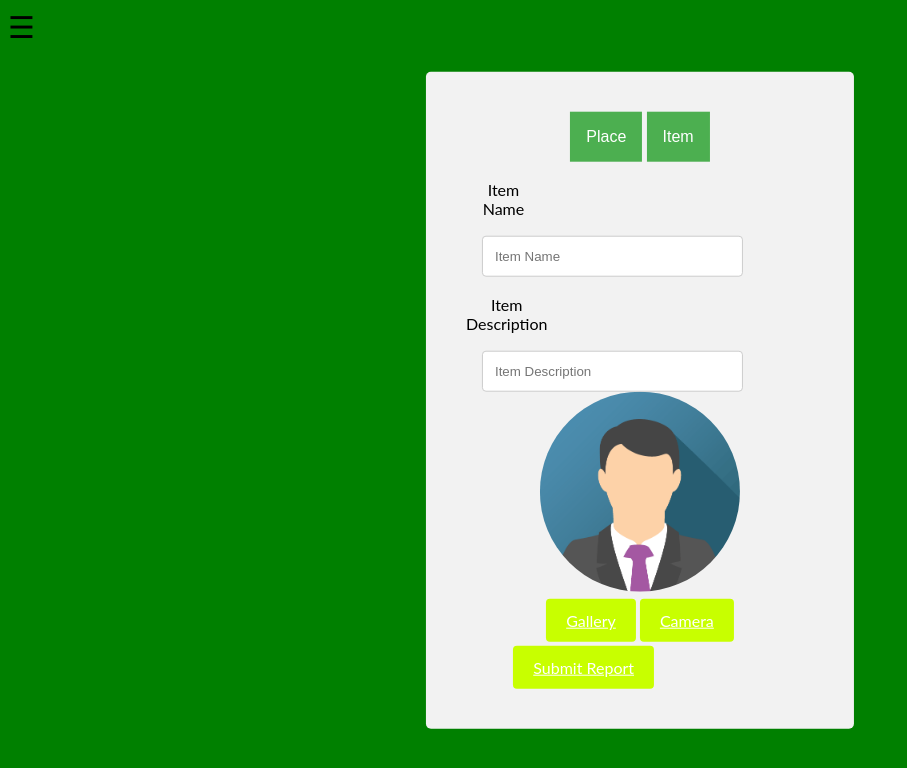
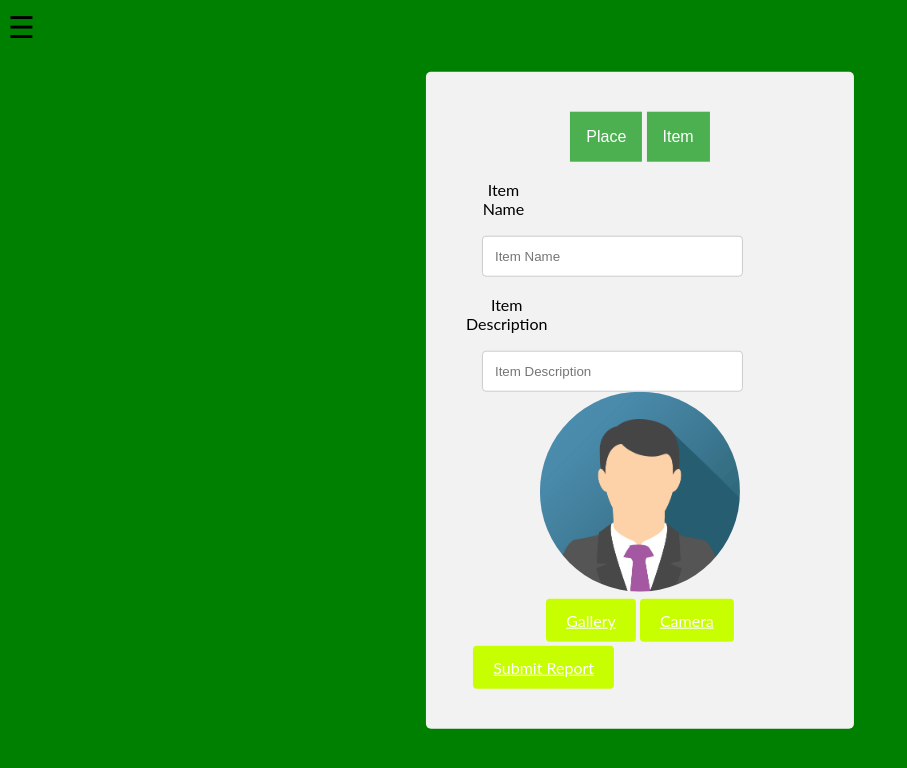
Before and after one commit to mukul-mishra/KhojPur_Website, a plain HTML site: page found_report.html in a window 1280 px wide. Shown: the whole page, without its empty margins (0-907 px from the left). Drawn offline with Linux system fonts and the light colour scheme.

Commit message:
add margin 200

```diff
--- a/found_report.html
+++ b/found_report.html
@@ -180,7 +180,7 @@
             border-radius: 4px;
             cursor: pointer;
             float: right;
-            margin-right:160px;
+            margin-right:200px;
         }
 
         .imagePick {
```
